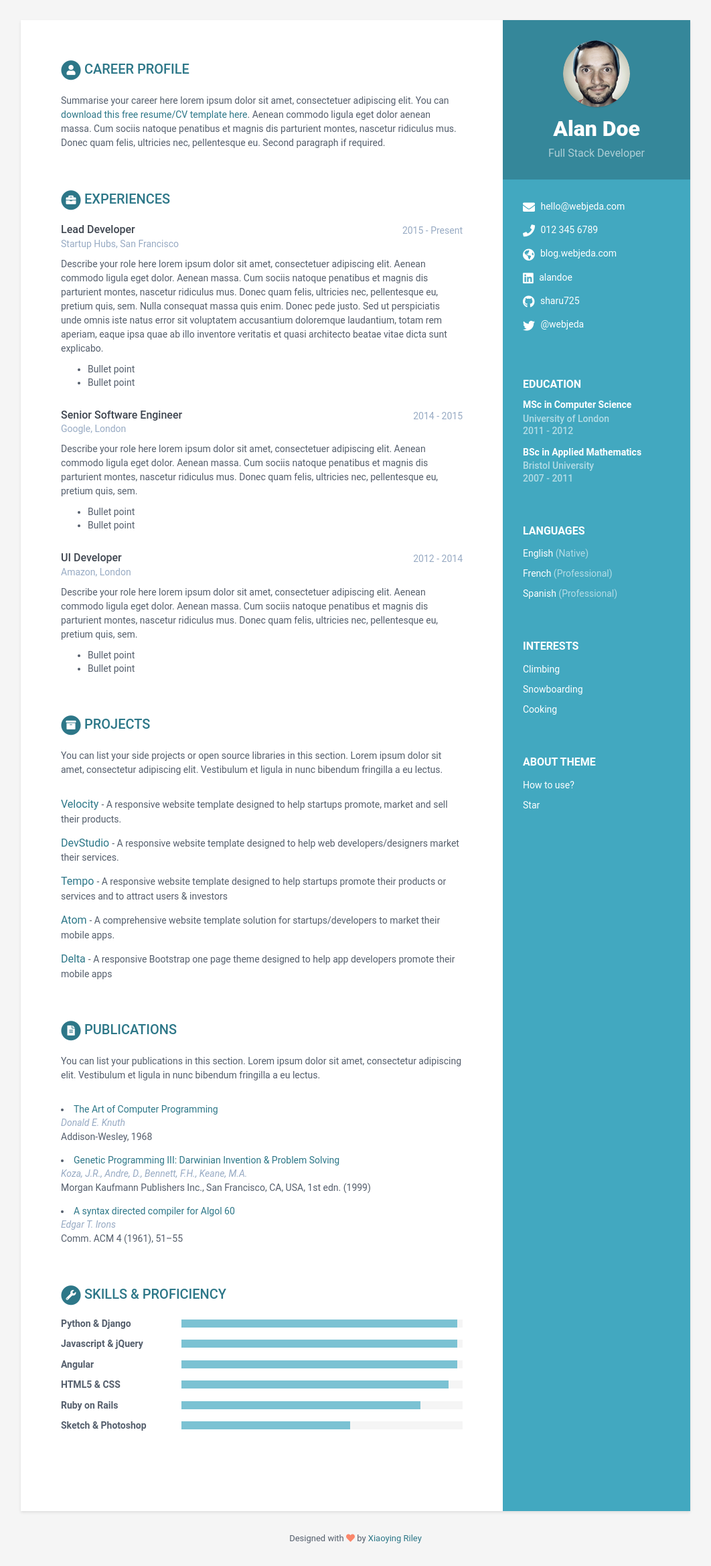
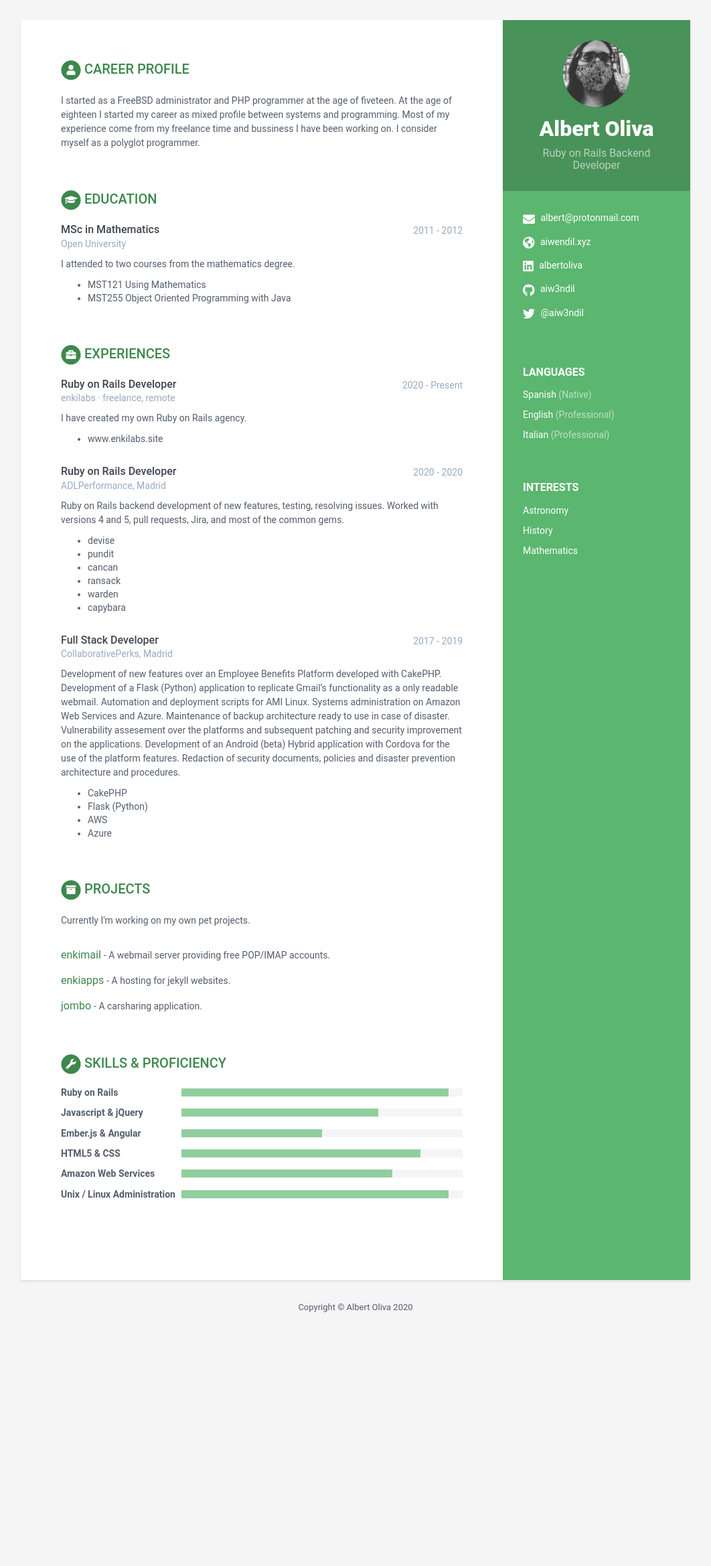
Before and after one commit to aiw3ndil/albertoliva, a Jekyll site: the page built from index.html, in a window 1280 px wide. Shown: the whole page at 67% size, without its empty margins (109-1171 px from the left). Built offline with Jekyll 4.4.1, drawn with Linux system fonts in a browser that asks for light colours; after the commit the page ends 1993 px from its top, so only the background shows below that.

Commit message:
Configuration

```diff
--- a/_config.yml
+++ b/_config.yml
@@ -1,18 +1,16 @@
 #Update all the sections by editing the data.yml file inside _data folder.
 
 # Site Settings
-title: My Resume
-url: 'http://webjeda.com'
-baseurl: '/online-cv' #change it according to your repository name
-description: A beautiful Jekyll theme for creating resume
+title: Albert Oliva Resume
+url: 'http://albertoliva.xyz'
+baseurl: '' #change it according to your repository name
+description: Albert Oliva resume
 # Style will be applied only after restarting the build or serve. Just choose one of the options.
-theme_skin: blue # blue turquoise green berry orange ceramic
+theme_skin: green # blue turquoise green berry orange ceramic
 chrome_mobile_color: #use hex colors (ex:#1976d2) or leave empty if you don't want a color for chrome mobile searchbar
 
 # Tracker
-analytics: UA-83979019-1
-
-
+analytics:
 
 # Sass/SCSS
 sass:
--- a/_data/data.yml
+++ b/_data/data.yml
@@ -3,188 +3,162 @@
 #
 
 sidebar:
-    about: True # set to False or comment line if you want to remove the "how to use?" in the sidebar
-    education: True # set to False if you want education in main section instead of in sidebar
+    about: False # set to False or comment line if you want to remove the "how to use?" in the sidebar
+    education: False # set to False if you want education in main section instead of in sidebar
 
     # Profile information
-    name: Alan Doe
-    tagline: Full Stack Developer
+    name: Albert Oliva
+    tagline: Ruby on Rails Backend Developer
     avatar: profile.png  #place a 100x100 picture inside /assets/images/ folder and provide the name of the file below
 
     # Sidebar links
-    email: hello@webjeda.com
-    phone: 012 345 6789
-    website: blog.webjeda.com #do not add http://
-    linkedin: alandoe
-    github: sharu725
+    email: albert@protonmail.com
+    phone:
+    website: aiwendil.xyz #do not add http://
+    linkedin: albertoliva
+    github: aiw3ndil
     telegram: # add your nickname without '@' sign
     gitlab:
     bitbucket:
-    twitter: '@webjeda'
+    twitter: '@aiw3ndil'
     stack-overflow: # Number/Username, e.g. 123456/alandoe
     codewars:
     goodreads: # Number-Username, e.g. 123456-alandoe
 
     languages:
-      - idiom: English
+      - idiom: Spanish
         level: Native
 
-      - idiom: French
+      - idiom: English
         level: Professional
 
-      - idiom: Spanish
+      - idiom: Italian
         level: Professional
 
     interests:
-      - item: Climbing
+      - item: Astronomy
         link:
 
-      - item: Snowboarding
+      - item: History
         link:
 
-      - item: Cooking
+      - item: Mathematics
         link:
 
 career-profile:
     title: Career Profile
     summary: |
-      Summarise your career here lorem ipsum dolor sit amet, consectetuer
-      adipiscing elit. You can [download this free resume/CV template here]().
-      Aenean commodo ligula eget dolor aenean massa. Cum sociis natoque
-      penatibus et magnis dis parturient montes, nascetur ridiculus mus.
-      Donec quam felis, ultricies nec, pellentesque eu.
-      Second paragraph if required.
+      I started as a FreeBSD administrator and PHP programmer at the age of
+      fiveteen. At the age of eighteen I started my career as mixed profile
+      between systems and programming. Most of my experience come from my
+      freelance time and bussiness I have been working on. I consider myself
+      as a polyglot programmer.
 education:
-    - degree: MSc in Computer Science
-      university: University of London
+    - degree: MSc in Mathematics
+      university: Open University
       time: 2011 - 2012
       details: |
-        Describe your study here lorem ipsum dolor sit amet, consectetuer
-        adipiscing elit. Aenean commodo ligula eget dolor. Aenean massa. Cum
-        sociis natoque penatibus et magnis dis parturient montes, nascetur
-        ridiculus mus. Donec quam felis, ultricies nec, pellentesque eu,
-        pretium quis, sem.
-          - Bullet point
-          - Bullet point
-    - degree: BSc in Applied Mathematics
-      university: Bristol University
-      time: 2007 - 2011
+        I attended to two courses from the mathematics degree.
+          - MST121 Using Mathematics
+          - MST255 Object Oriented Programming with Java
+experiences:
+    - role: Ruby on Rails Developer
+      time: 2020 - Present
+      company: enkilabs · freelance, remote
       details: |
-        Describe your study here lorem ipsum dolor sit amet, consectetuer
-        adipiscing elit. Aenean commodo ligula eget dolor. Aenean massa. Cum
-        sociis natoque penatibus et magnis dis parturient montes, nascetur
-        ridiculus mus. Donec quam felis, ultricies nec, pellentesque eu,
-        pretium quis, sem.
-          - Bullet point
-          - Bullet point
-experiences:
-    - role: Lead Developer
-      time: 2015 - Present
-      company: Startup Hubs, San Francisco
+        I have created my own Ruby on Rails agency.
+          - www.enkilabs.site
+    - role: Ruby on Rails Developer
+      time: 2020 - 2020
+      company: ADLPerformance, Madrid
       details: |
-        Describe your role here lorem ipsum dolor sit amet, consectetuer
-        adipiscing elit. Aenean commodo ligula eget dolor. Aenean massa.
-        Cum sociis natoque penatibus et magnis dis parturient montes,
-        nascetur ridiculus mus. Donec quam felis, ultricies nec,
-        pellentesque eu, pretium quis, sem. Nulla consequat massa quis
-        enim. Donec pede justo. Sed ut perspiciatis unde omnis iste natus
-        error sit voluptatem accusantium doloremque laudantium, totam rem
-        aperiam, eaque ipsa quae ab illo inventore veritatis et quasi
-        architecto beatae vitae dicta sunt explicabo.
-          - Bullet point
-          - Bullet point
-    - role: Senior Software Engineer
-      time: 2014 - 2015
-      company: Google, London
+        Ruby on Rails backend development of new features, testing, resolving
+        issues. Worked with versions 4 and 5, pull requests, Jira, and most
+        of the common gems.
+          - devise
+          - pundit
+          - cancan
+          - ransack
+          - warden
+          - capybara
+    - role: Full Stack Developer
+      time: 2017 - 2019
+      company: CollaborativePerks, Madrid
       details: |
-        Describe your role here lorem ipsum dolor sit amet, consectetuer
-        adipiscing elit. Aenean commodo ligula eget dolor. Aenean massa.
-        Cum sociis natoque penatibus et magnis dis parturient montes,
-        nascetur ridiculus mus. Donec quam felis, ultricies nec,
-        pellentesque eu, pretium quis, sem.
-          - Bullet point
-          - Bullet point
-    - role: UI Developer
-      time: 2012 - 2014
-      company: Amazon, London
-      details: |
-        Describe your role here lorem ipsum dolor sit amet, consectetuer
-        adipiscing elit. Aenean commodo ligula eget dolor. Aenean massa.
-        Cum sociis natoque penatibus et magnis dis parturient montes,
-        nascetur ridiculus mus. Donec quam felis, ultricies nec,
-        pellentesque eu, pretium quis, sem.
-          - Bullet point
-          - Bullet point
+        Development of new features over an Employee Benefits Platform
+        developed with CakePHP. Development of a Flask (Python) application
+        to replicate Gmail's functionality as a only readable webmail.
+        Automation and deployment scripts for AMI Linux. Systems administration
+        on Amazon Web Services and Azure. Maintenance of backup architecture
+        ready to use in case of disaster. Vulnerability assesement over the
+        platforms and subsequent patching and security improvement on the applications.
+        Development of an Android (beta) Hybrid application with Cordova for the use
+        of the platform features. Redaction of security documents, policies and
+        disaster prevention architecture and procedures.
+          - CakePHP
+          - Flask (Python)
+          - AWS
+          - Azure
 projects:
     title: Projects
     intro: >
-      You can list your side projects or open source libraries in this
-      section. Lorem ipsum dolor sit amet, consectetur adipiscing elit.
-      Vestibulum et ligula in nunc bibendum fringilla a eu lectus.
+      Currently I'm working on my own pet projects.
     assignments:
-      - title: Velocity
-        link: "#hook"
-        tagline: "A responsive website template designed to help startups promote, market and sell their products."
+      - title: enkimail
+        link: "https://enkimail.com"
+        tagline: "A webmail server providing free POP/IMAP accounts."
 
-      - title: DevStudio
-        link: "#"
-        tagline: "A responsive website template designed to help web developers/designers market their services."
+      - title: enkiapps
+        link: "https://enkiapps.site"
+        tagline: "A hosting for jekyll websites."
 
-      - title: Tempo
-        link: "#"
-        tagline: "A responsive website template designed to help startups promote their products or services and to attract users &amp; investors"
+      - title: jombo
+        link: "https:/jombo.es"
+        tagline: "A carsharing application."
 
-      - title: Atom
-        link: "#"
-        tagline: "A comprehensive website template solution for startups/developers to market their mobile apps."
-
-      - title: Delta
-        link: "#"
-        tagline: "A responsive Bootstrap one page theme designed to help app developers promote their mobile apps"
-
-publications:
-    title: Publications
-    intro: |
-      You can list your publications in this section. Lorem ipsum dolor sit
-      amet, consectetur adipiscing elit. Vestibulum et ligula in nunc
-      bibendum fringilla a eu lectus.
-    papers:
-      - title: The Art of Computer Programming
-        link: "#"
-        authors: Donald E. Knuth
-        conference: Addison-Wesley, 1968
-
-      - title: "Genetic Programming III: Darwinian Invention &amp; Problem Solving"
-        link: "#"
-        authors: Koza, J.R., Andre, D., Bennett, F.H., Keane, M.A.
-        conference: "Morgan Kaufmann Publishers Inc., San Francisco, CA, USA, 1st edn. (1999)"
-
-      - title: A syntax directed compiler for Algol 60
-        link: "#"
-        authors: Edgar T. Irons
-        conference: "Comm. ACM 4 (1961), 51–55"
+#publications:
+#    title: Publications
+#    intro: |
+#      You can list your publications in this section. Lorem ipsum dolor sit
+#      amet, consectetur adipiscing elit. Vestibulum et ligula in nunc
+#      bibendum fringilla a eu lectus.
+#    papers:
+#      - title: The Art of Computer Programming
+#        link: "#"
+#        authors: Donald E. Knuth
+#        conference: Addison-Wesley, 1968
+#
+#      - title: "Genetic Programming III: Darwinian Invention &amp; Problem Solving"
+#        link: "#"
+#        authors: Koza, J.R., Andre, D., Bennett, F.H., Keane, M.A.
+#        conference: "Morgan Kaufmann Publishers Inc., San Francisco, CA, USA, 1st edn. (1999)"
+#
+#      - title: A syntax directed compiler for Algol 60
+#        link: "#"
+#        authors: Edgar T. Irons
+#        conference: "Comm. ACM 4 (1961), 51–55"
 
 skills:
     title: Skills &amp; Proficiency
 
     toolset:
-      - name: Python & Django
-        level: 98%
+      - name: Ruby on Rails
+        level: 95%
 
       - name: Javascript & jQuery
-        level: 98%
+        level: 70%
 
-      - name: Angular
-        level: 98%
+      - name: Ember.js & Angular
+        level: 50%
 
       - name: HTML5 & CSS
+        level: 85%
+
+      - name: Amazon Web Services
+        level: 75%
+
+      - name: Unix / Linux Administration
         level: 95%
 
-      - name: Ruby on Rails
-        level: 85%
-
-      - name: Sketch & Photoshop
-        level: 60%
-
 footer: >
-    Designed with <i class="fas fa-heart"></i> by <a href="http://themes.3rdwavemedia.com" target="_blank" rel="nofollow">Xiaoying Riley</a>
+    Copyright © Albert Oliva 2020
```
Also changed, not shown: assets/images/profile.png.
